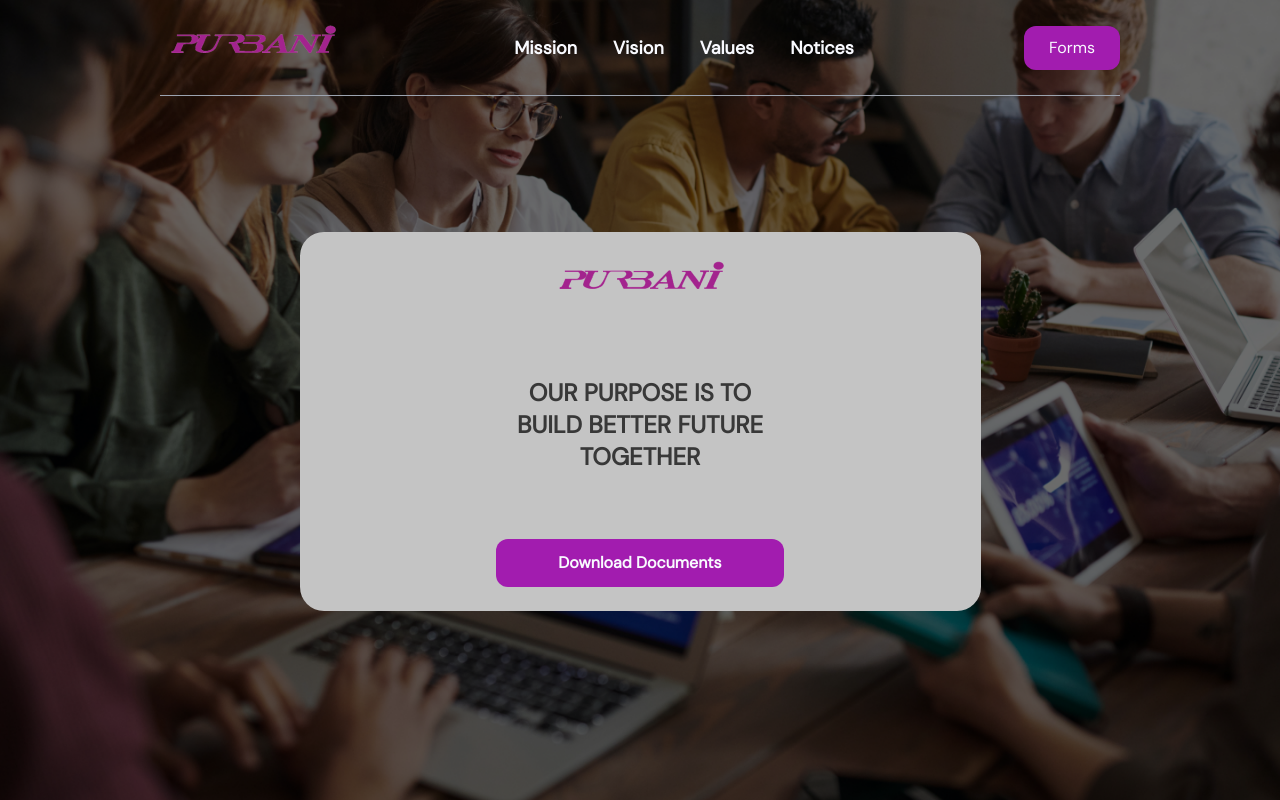
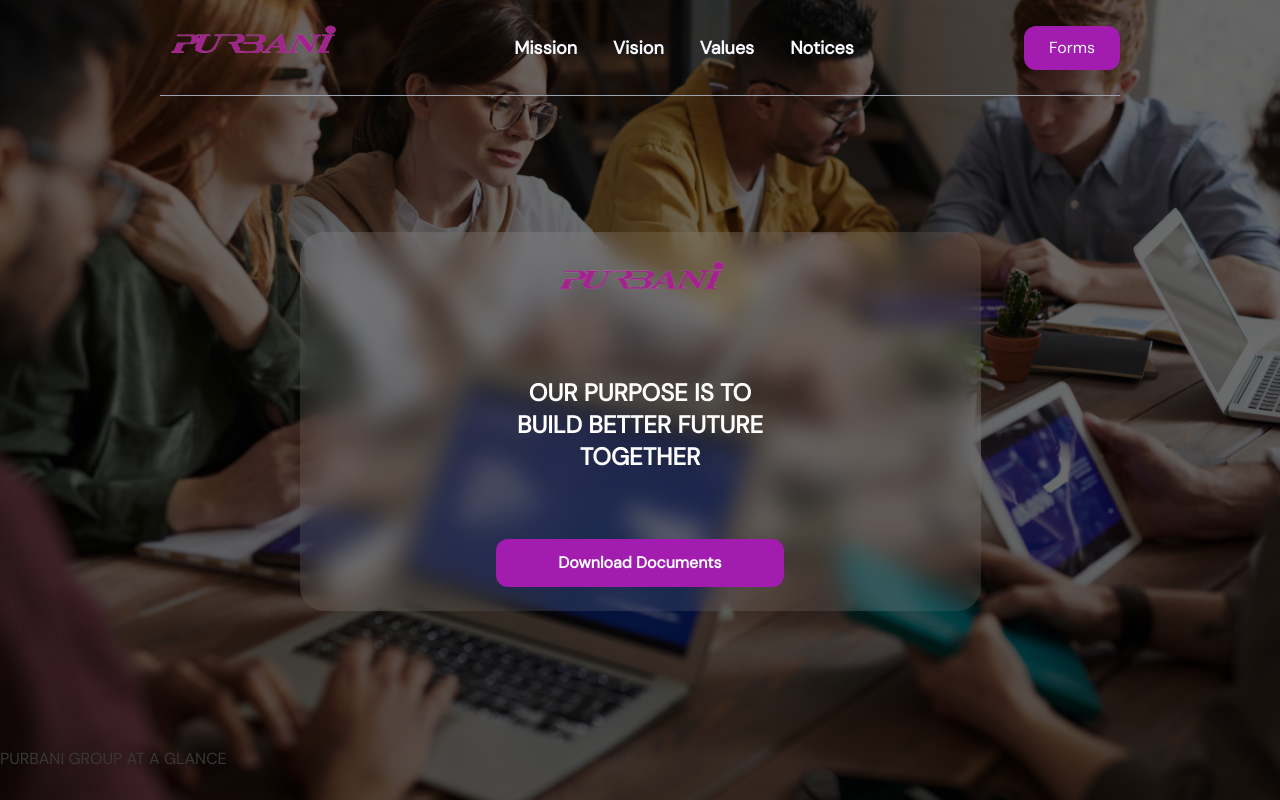
Before and after one commit to ImranAhmed26/purbaniDMS, a Next.js app: page / in a window 1280 px wide. Built offline with nearby package versions, Linux system fonts and the light colour scheme.

Commit message:
Glance Card making

```diff
--- a/components/Body.js
+++ b/components/DownloadCard.js
@@ -2,14 +2,14 @@ import React from "react";
 import Logo from "../public/assets/Logo_Purbani.png"
 import Image from "next/image";
 
-const Body = () => {
+const DownloadCard = () => {
   return <div className="flex w-full justify-center my-24 font-extrabold px-60 p-10">
-    <div className="flex flex-col justify-between py-6 h-[379px] w-[681px] bg-color_gray rounded-3xl items-center">
+    <div className="flex flex-col justify-between py-6 h-[379px] w-[681px] backdrop-blur-md bg-gray-100/10 rounded-3xl items-center">
       <div><Image src={Logo} alt="Logo" width={184} height={48}/></div>
-      <div className="text-2xl font-extrabold w-64 text-center">OUR PURPOSE IS TO BUILD BETTER FUTURE TOGETHER</div>
+      <div className="text-2xl text-white font-extrabold w-64 text-center">OUR PURPOSE IS TO BUILD BETTER FUTURE TOGETHER</div>
       <div><button className="w-72 h-12 rounded-xl bg-fuchsia-700 text-color_white hover:bg-color_white hover:text-fuchsia-700 transition-all duration-500">Download Documents</button></div>
     </div>
   </div>;
 };
 
-export default Body;
+export default DownloadCard;
--- /dev/null
+++ b/components/GlanceCard.js
@@ -0,0 +1,12 @@
+import React from "react";
+
+const GlanceCard = () => {
+ return (
+  <div classname="flex w-full justify-center px-90 p-10">
+    <div classname="text-2xl text-white font-extrabold w-64 text-center">PURBANI GROUP AT A GLANCE</div>
+
+  </div>
+ )
+}
+
+export default GlanceCard;
--- a/pages/index.js
+++ b/pages/index.js
@@ -1,7 +1,8 @@
 import Head from "next/head";
 import Image from "next/image";
 import Navbar from "../components/navbar";
-import Body from "../components/Body";
+import DownloadCard from "../components/DownloadCard";
+import GlanceCard from "../components/GlanceCard";
 
 export default function Home() {
   return (
@@ -14,7 +15,8 @@ export default function Home() {
 
       <main className="bg-main-global h-screen">
         <Navbar />
-        <Body />
+        <DownloadCard />
+        <GlanceCard />
       </main>
 
       <footer>
```
